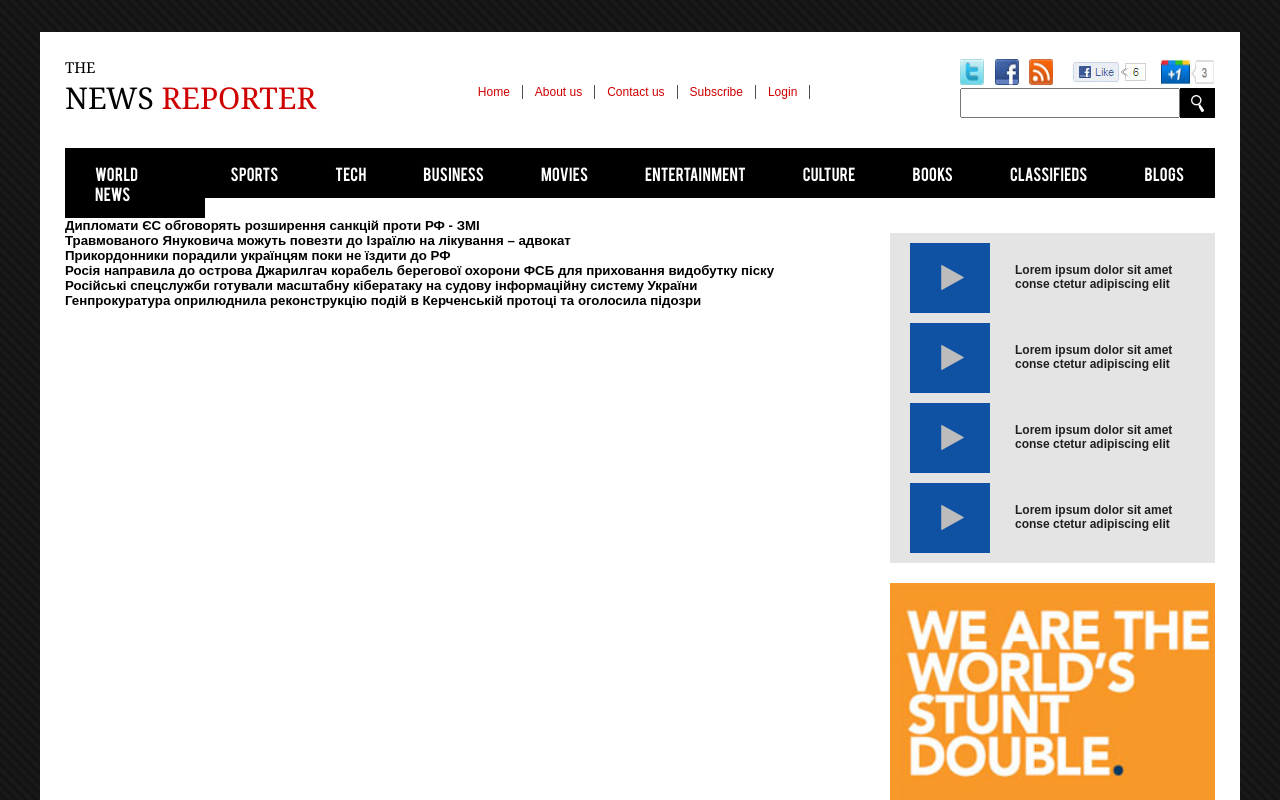
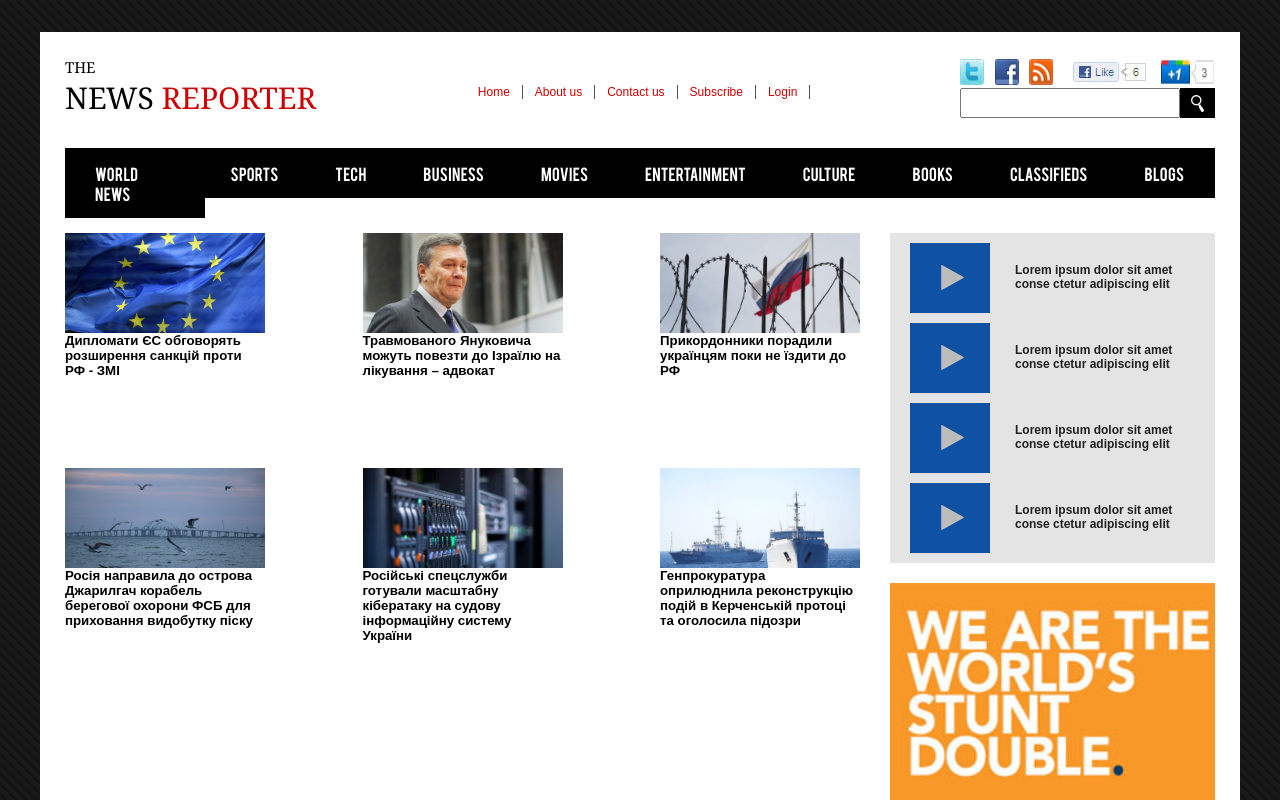
Before and after one commit to artak-avanesian/the-news-reporter, a React (Create React App) app: page /world-news in a window 1280 px wide. Shown: the top 800 px of the page. Built offline with nearby package versions, Linux system fonts and the light colour scheme.

Commit message:
create component NewsMenuWorldNewsArticle

```diff
--- /dev/null
+++ b/src/App/Main/NewsMenu/NewsMenuWorldNews/NewsMenuWorldNews.css
@@ -0,0 +1,8 @@
+.news-menu-world-news-articles {
+    display: flex;
+    justify-content: space-between;
+    flex-wrap: wrap;
+    margin-top: 15px;
+    margin-right: 30px;
+    height: 500px;
+}
--- a/src/App/Main/NewsMenu/NewsMenuWorldNews/NewsMenuWorldNews.js
+++ b/src/App/Main/NewsMenu/NewsMenuWorldNews/NewsMenuWorldNews.js
@@ -1,10 +1,11 @@
 import React from 'react'
 import NewsMenuWorldNewsArticle from './NewsMenuWorldNewsArticle/NewsMenuWorldNewsArticle'
 import newsMenuWorldNewsArticles from './newsMenuWorldNewsArticles'
+import './NewsMenuWorldNews.css'
 
 const NewsMenuWorldNews = () => {
     return (
-        <div>
+        <div className='news-menu-world-news-articles'>
             {
                 newsMenuWorldNewsArticles.map(({
                     newsMenuWorldNewsDescription,
--- /dev/null
+++ b/src/App/Main/NewsMenu/NewsMenuWorldNews/NewsMenuWorldNewsArticle/NewsMenuWorldNewsArticle.css
@@ -0,0 +1,35 @@
+.news-menu-world-news-wrapper:first-child .news-menu-world-news-image {
+    background: url(../news-menu-world-news-1.jpg) no-repeat;
+    background-size: cover;
+}
+.news-menu-world-news-wrapper:nth-child(2) .news-menu-world-news-image {
+    background: url(../news-menu-world-news-2.jpg) no-repeat;
+    background-size: cover;
+}
+.news-menu-world-news-wrapper:nth-child(3) .news-menu-world-news-image {
+    background: url(../news-menu-world-news-3.jpg) no-repeat;
+    background-size: cover;
+}
+.news-menu-world-news-wrapper:nth-child(4) .news-menu-world-news-image {
+    background: url(../news-menu-world-news-4.jpg) no-repeat;
+    background-size: cover;
+}
+.news-menu-world-news-wrapper:nth-child(5) .news-menu-world-news-image {
+    background: url(../news-menu-world-news-5.jpg) no-repeat;
+    background-size: cover;
+}
+.news-menu-world-news-wrapper:last-child .news-menu-world-news-image {
+    background: url(../news-menu-world-news-6.jpg) no-repeat;
+    background-size: cover;
+}
+.news-menu-world-news-wrapper a {
+    text-decoration: none;
+    color: black;
+}
+.news-menu-world-news-image {
+    width: 200px;
+    height: 100px;
+}
+.news-menu-world-news-description {
+    width: 200px;
+}
--- a/src/App/Main/NewsMenu/NewsMenuWorldNews/NewsMenuWorldNewsArticle/NewsMenuWorldNewsArticle.js
+++ b/src/App/Main/NewsMenu/NewsMenuWorldNews/NewsMenuWorldNewsArticle/NewsMenuWorldNewsArticle.js
@@ -1,4 +1,6 @@
 import React from 'react'
+import './NewsMenuWorldNewsArticle.css'
+import {Link} from 'react-router-dom'
 
 const NewsMenuWorldNewsArticle = ({
     newsMenuWorldNewsDescription,
@@ -6,7 +8,9 @@ const NewsMenuWorldNewsArticle = ({
     return (
         <div>
             <div className="news-menu-world-news-image"></div>
-            <h5 className="news-menu-world-news-description">{newsMenuWorldNewsDescription}</h5>
+            <Link to=''>
+                <h5 className="news-menu-world-news-description">{newsMenuWorldNewsDescription}</h5>
+            </Link>
         </div>
     )
 }
```
